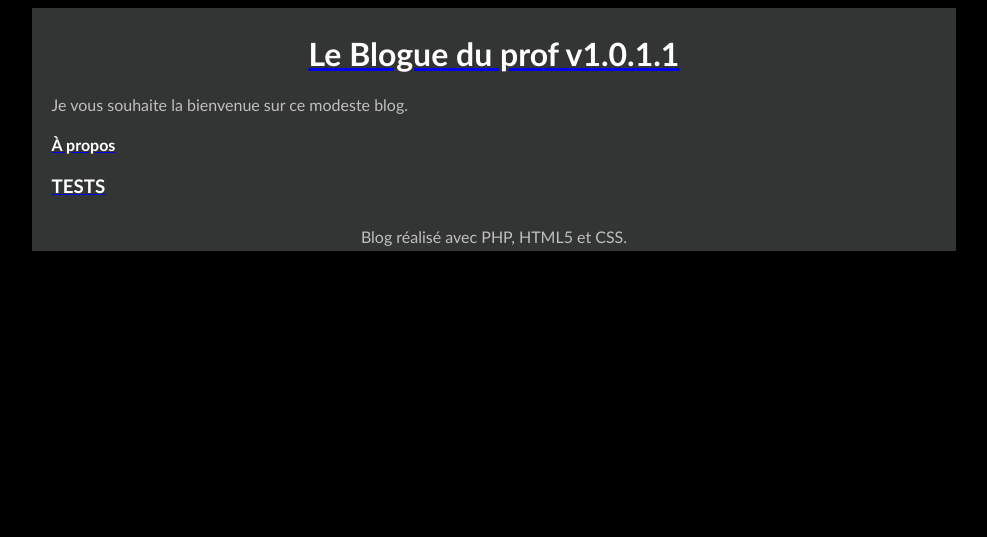
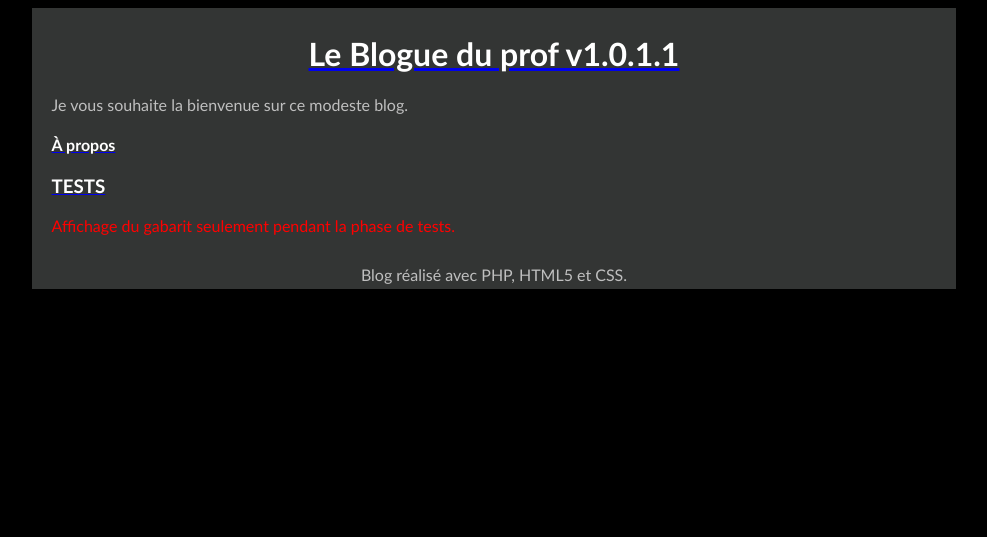
Before and after one commit to apilon/Vers_MVC_POO_tests, a PHP site: page /index.php in a window 1280 px wide. Shown: the top 537 px of the page, without its empty margins (146-1133 px from the left). Run offline with PHP 8.4, Linux system fonts and the light colour scheme; data that the repository does not hold is empty; some libraries are stand-ins or nearby versions.

Commit message:
Affichage du gabarit seulement pendant la phase de tests

```diff
--- a/index.php
+++ b/index.php
@@ -4,4 +4,6 @@
 
 //$routeur = new Routeur();
 //$routeur->routerRequete();
+$titre = "TESTS des modèles et des vues";
+$contenu = '<span style="color : red;">Affichage du gabarit seulement pendant la phase de tests.</span>';
 require 'Vue/gabarit.php';
```
